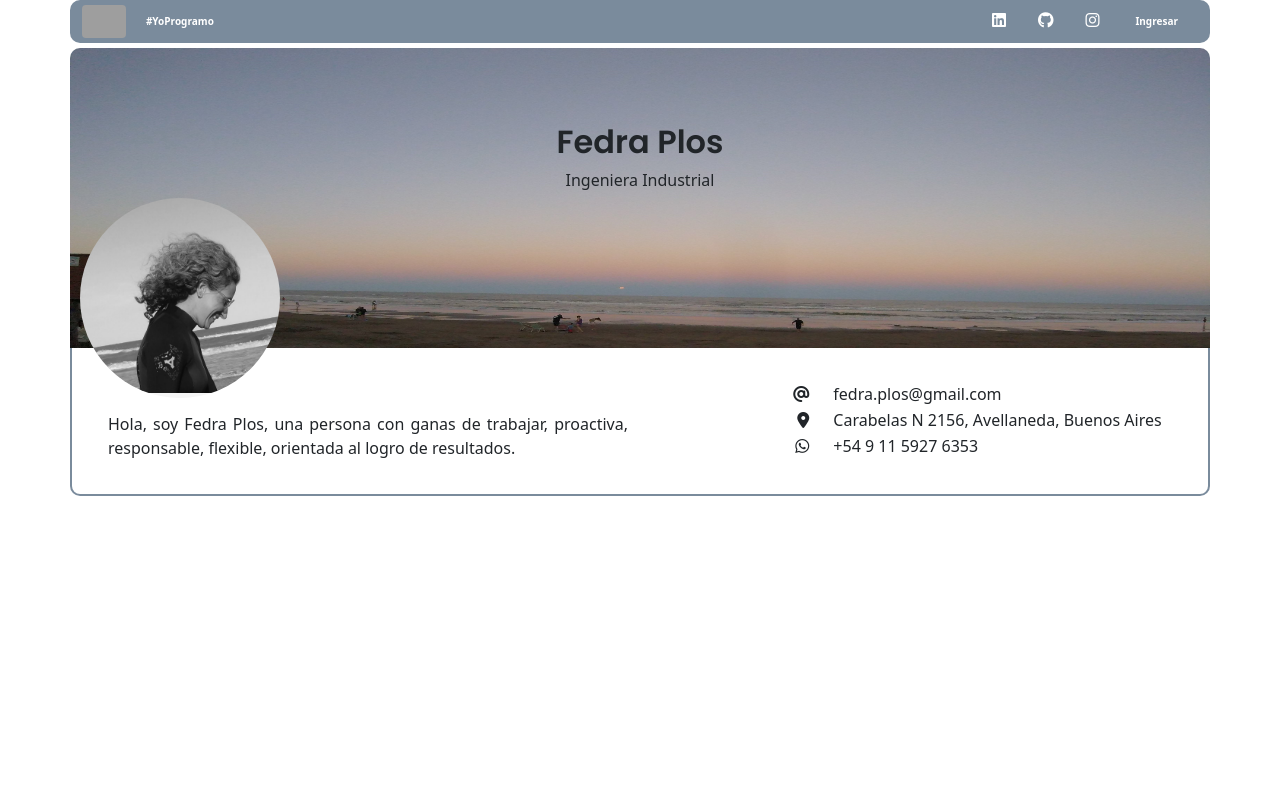
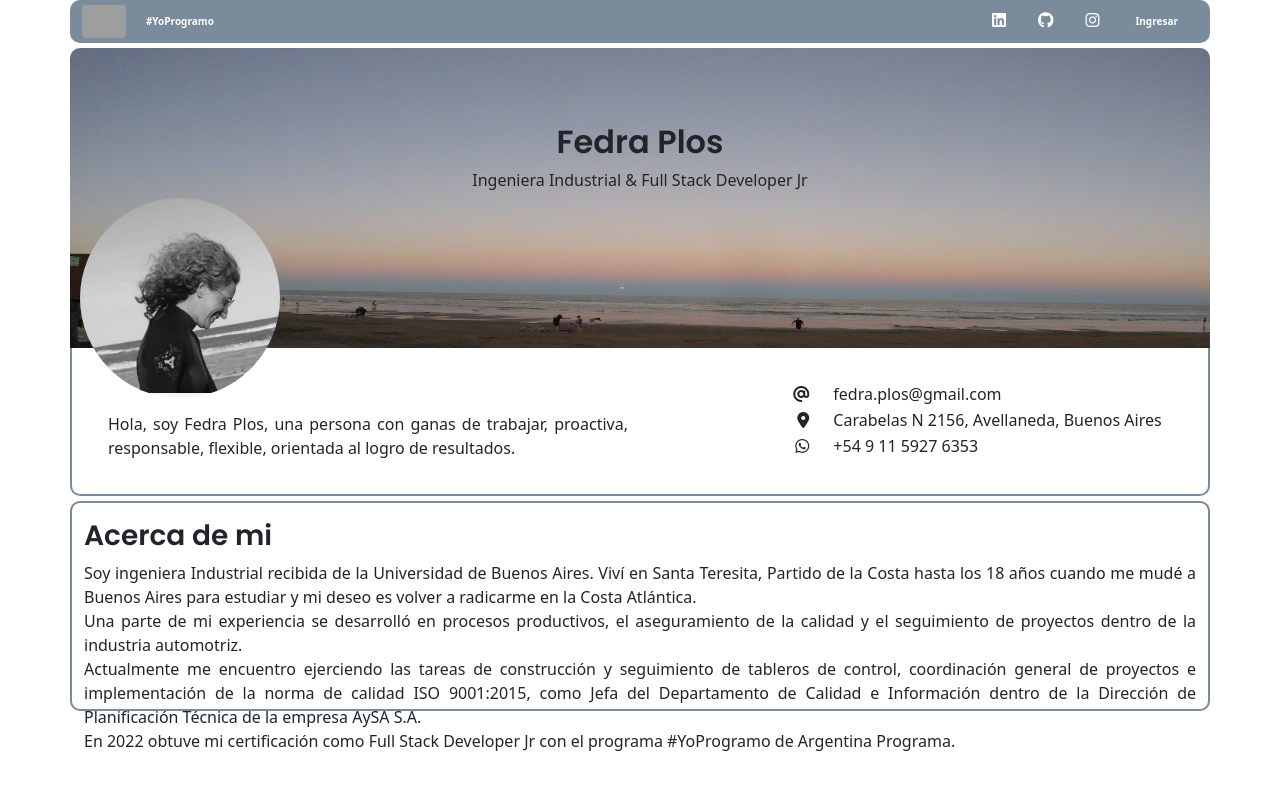
Before and after one commit to FedraP/PortfolioFPlos, an Angular app: page / in a window 1280 px wide. Shown: the top 790 px of the page. Built offline with nearby package versions, Linux system fonts and the light colour scheme; grey boxes are pictures that could not be loaded.

Commit message:
Agregado apartado Acerca de

```diff
--- a/src/app/app.component.html
+++ b/src/app/app.component.html
@@ -2,4 +2,5 @@
     <app-barra-ppal></app-barra-ppal>
     <app-encabezado></app-encabezado>
     <app-datos-personales></app-datos-personales>
+    <app-acerca-de></app-acerca-de>
 </header>
--- a/src/app/app.module.ts
+++ b/src/app/app.module.ts
@@ -6,6 +6,7 @@ import { EncabezadoComponent } from './components/encabezado/encabezado.componen
 import { BarraPpalComponent } from './components/barra-ppal/barra-ppal.component';
 import { BotonIngresarComponent } from './components/boton-ingresar/boton-ingresar.component';
 import { DatosPersonalesComponent } from './components/datos-personales/datos-personales.component';
+import { AcercaDeComponent } from './components/acerca-de/acerca-de.component';
 
 @NgModule({
   declarations: [
@@ -13,7 +14,8 @@ import { DatosPersonalesComponent } from './components/datos-personales/datos-pe
     EncabezadoComponent,
     BarraPpalComponent,
     BotonIngresarComponent,
-    DatosPersonalesComponent
+    DatosPersonalesComponent,
+    AcercaDeComponent
   ],
   imports: [
     BrowserModule
--- /dev/null
+++ b/src/app/components/acerca-de/acerca-de.component.css
@@ -0,0 +1,14 @@
+.contenedorAcercaDe {
+    background-color:transparent;
+    display: flex;
+    border-radius: 10px!important;
+    border-color: rgb(122, 139, 156);
+    border-width: 2px;
+    border-style: solid;
+    height: 210px;
+    margin-top: 5px;
+}
+
+p {
+    text-align: justify;
+}
--- /dev/null
+++ b/src/app/components/acerca-de/acerca-de.component.html
@@ -0,0 +1,14 @@
+<div class="contenedorAcercaDe container">
+    <div class="row">
+        <h3 class="pt-3">Acerca de mi</h3>
+        <p>
+        Soy ingeniera Industrial recibida de la Universidad de Buenos Aires. Viví en Santa Teresita, Partido de la Costa hasta los 18 años cuando me mudé a Buenos Aires para estudiar y mi deseo es volver a radicarme en la Costa Atlántica.
+        <br>
+        Una parte de mi experiencia se desarrolló en procesos productivos, el aseguramiento de la calidad y el seguimiento de proyectos dentro de la industria automotriz.
+        <br>
+        Actualmente me encuentro ejerciendo las tareas de construcción y seguimiento de tableros de control, coordinación general de proyectos e implementación de la norma de calidad ISO 9001:2015, como Jefa del Departamento de Calidad e Información dentro de la Dirección de Planificación Técnica de la empresa AySA S.A.
+        <br>
+        En 2022 obtuve mi certificación como Full Stack Developer Jr con el programa #YoProgramo de Argentina Programa.
+        </p>
+    </div>
+</div>
--- /dev/null
+++ b/src/app/components/acerca-de/acerca-de.component.ts
@@ -0,0 +1,15 @@
+import { Component, OnInit } from '@angular/core';
+
+@Component({
+  selector: 'app-acerca-de',
+  templateUrl: './acerca-de.component.html',
+  styleUrls: ['./acerca-de.component.css']
+})
+export class AcercaDeComponent implements OnInit {
+
+  constructor() { }
+
+  ngOnInit(): void {
+  }
+
+}
--- a/src/app/components/encabezado/encabezado.component.html
+++ b/src/app/components/encabezado/encabezado.component.html
@@ -6,7 +6,7 @@
         Fedra Plos
       </h2>
       <p data-aos="fade-left" data-aos-delay="100">
-         Ingeniera Industrial
+         Ingeniera Industrial & Full Stack Developer Jr
       </p>
   </div>
 </div>
```
